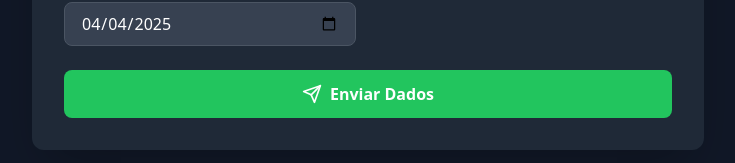
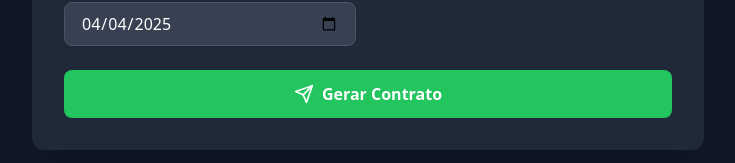
Before and after one commit to guribeiroh/contratos-conaes, a React (Vite) app: page / in a window 1280 px wide. Shown: the part 870-1033 px from the top of the page, without its empty margins (272-1007 px from the left). Built offline with nearby package versions, Linux system fonts and the light colour scheme.

Commit message:
Alterado texto do botão para 'Gerar Contrato'

```diff
--- a/src/App.tsx
+++ b/src/App.tsx
@@ -569,7 +569,7 @@ function App() {
             ) : (
               <>
                 <Send className="w-5 h-5" />
-                Enviar Dados
+                Gerar Contrato
               </>
             )}
           </button>
```
